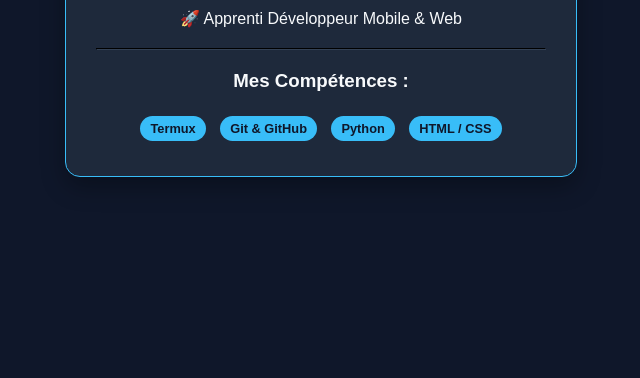
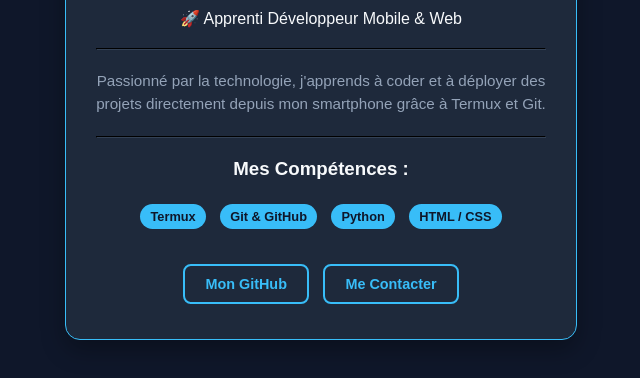
Before and after one commit to ChanceBeni001/mon-site-web, a plain HTML site: page index.html in a window 1280 px wide. Shown: the part 154-532 px from the top of the page, without its empty margins (319-959 px from the left). Drawn offline with Linux system fonts and the light colour scheme.

Commit message:
Version propre avec bio et boutons

```diff
--- a/index.html
+++ b/index.html
@@ -32,6 +32,26 @@
             display: inline-block;
             margin: 5px;
         }
+        .bouton-container {
+            margin-top: 25px;
+        }
+        .bouton {
+            display: inline-block;
+            background-color: transparent;
+            color: #38bdf8;
+            border: 2px solid #38bdf8;
+            padding: 10px 20px;
+            border-radius: 8px;
+            text-decoration: none;
+            font-weight: bold;
+            margin: 5px;
+            font-size: 0.9rem;
+        }
+        .bio {
+            font-size: 0.95rem;
+            color: #94a3b8;
+            line-height: 1.5;
+        }
     </style>
 </head>
 <body>
@@ -39,12 +59,23 @@
     <div class="carte">
         <h1>Chance</h1>
         <p>🚀 Apprenti Développeur Mobile & Web</p>
+
         <hr style="border-color: #334155; margin: 20px 0;">
+
+        <p class="bio">Passionné par la technologie, j'apprends à coder et à déployer des projets directement depuis mon smartphone grâce à Termux et Git.</p>
+
+        <hr style="border-color: #334155; margin: 20px 0;">
+
         <h3>Mes Compétences :</h3>
         <span class="badge">Termux</span>
         <span class="badge">Git & GitHub</span>
         <span class="badge">Python</span>
         <span class="badge">HTML / CSS</span>
+
+        <div class="bouton-container">
+            <a href="https://github.com/ChanceBeni001" target="_blank" class="bouton">Mon GitHub</a>
+            <a href="mailto:ton-email@gmail.com" class="bouton">Me Contacter</a>
+        </div>
     </div>
 
 </body>
```
